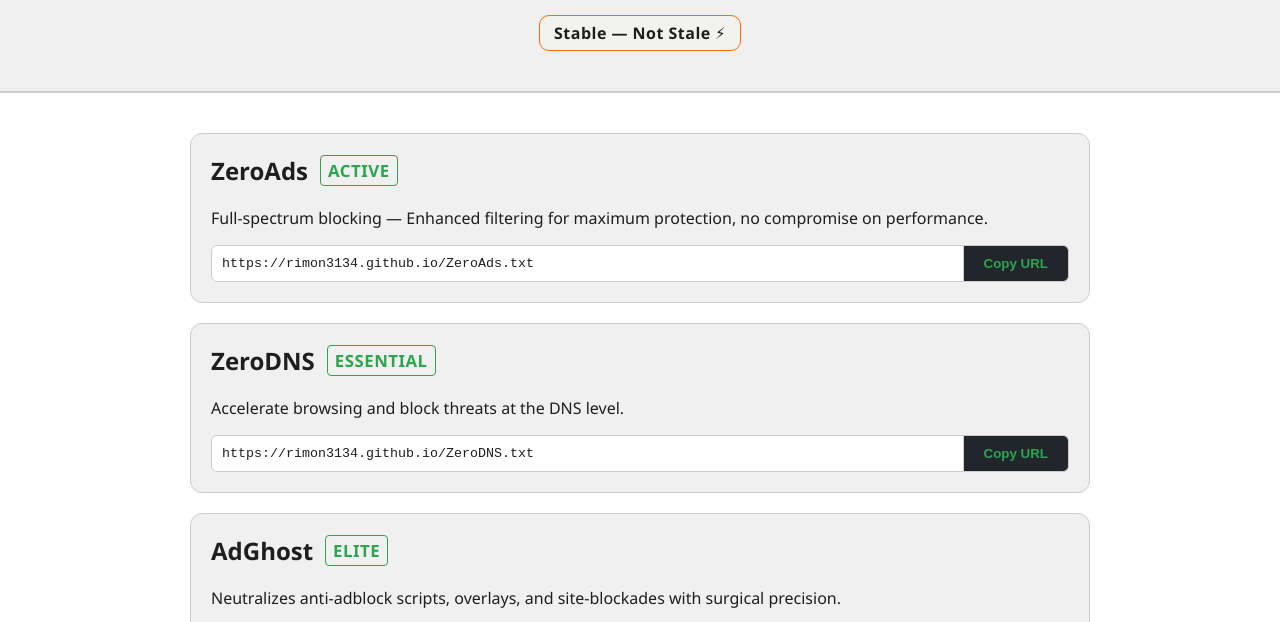
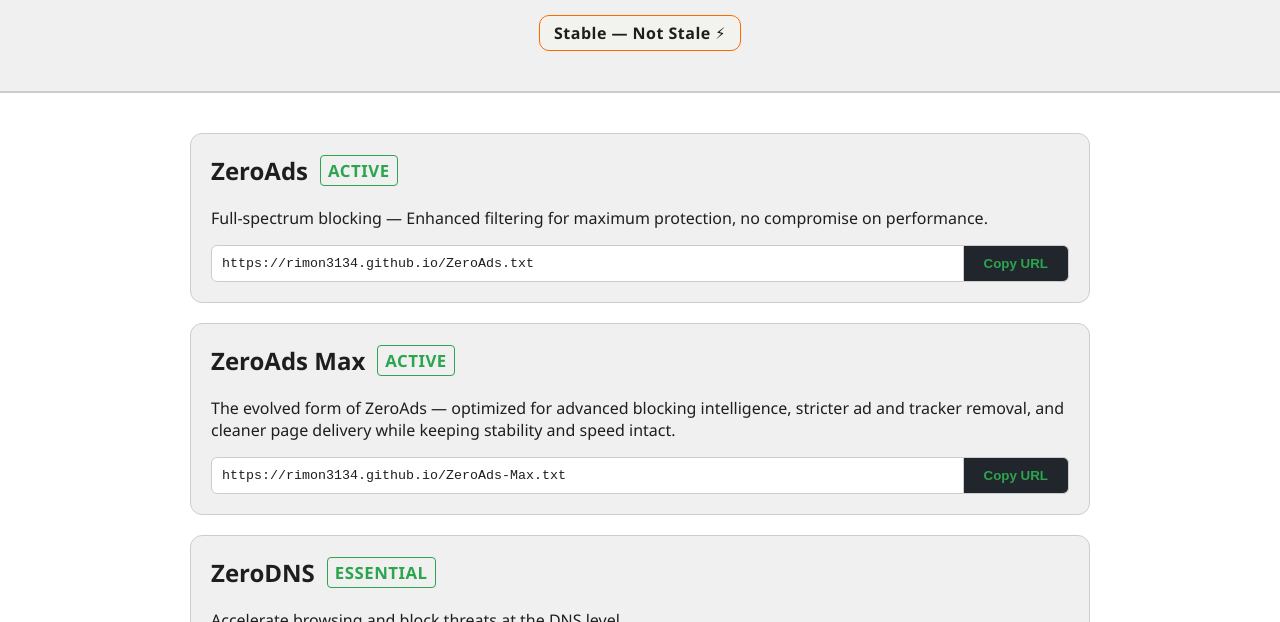
Before and after one commit to rimon3134/rimon3134.github.io, a plain HTML site: page index.html in a window 1280 px wide. Shown: the part 135-757 px from the top of the page. Drawn offline with Linux system fonts and the light colour scheme.

Commit message:
Add ZeroAds Max section to index.html
Added a new card section for ZeroAds Max with description and copy URL functionality.

```diff
--- a/index.html
+++ b/index.html
@@ -241,6 +241,15 @@ body.light {
     </div>
   </div>
 
+	  <div class="card core">
+    <h2>ZeroAds Max <span class="rk-badge">ACTIVE</span></h2>
+    <p>The evolved form of ZeroAds — optimized for advanced blocking intelligence, stricter ad and tracker removal, and cleaner page delivery while keeping stability and speed intact.</p>
+    <div class="copy-box">
+      <input type="text" class="copy-input" id="coreUltimateUrl" value="https://rimon3134.github.io/ZeroAds-Max.txt" readonly>
+      <button class="copy-button" onclick="copyToClipboard('coreUltimateUrl', this)">Copy URL <span class="tooltip">Copied!</span></button>
+    </div>
+  </div>
+
   <div class="card core">
     <h2>ZeroDNS <span class="rk-badge">ESSENTIAL</span></h2>
     <p>Accelerate browsing and block threats at the DNS level.</p>
```
